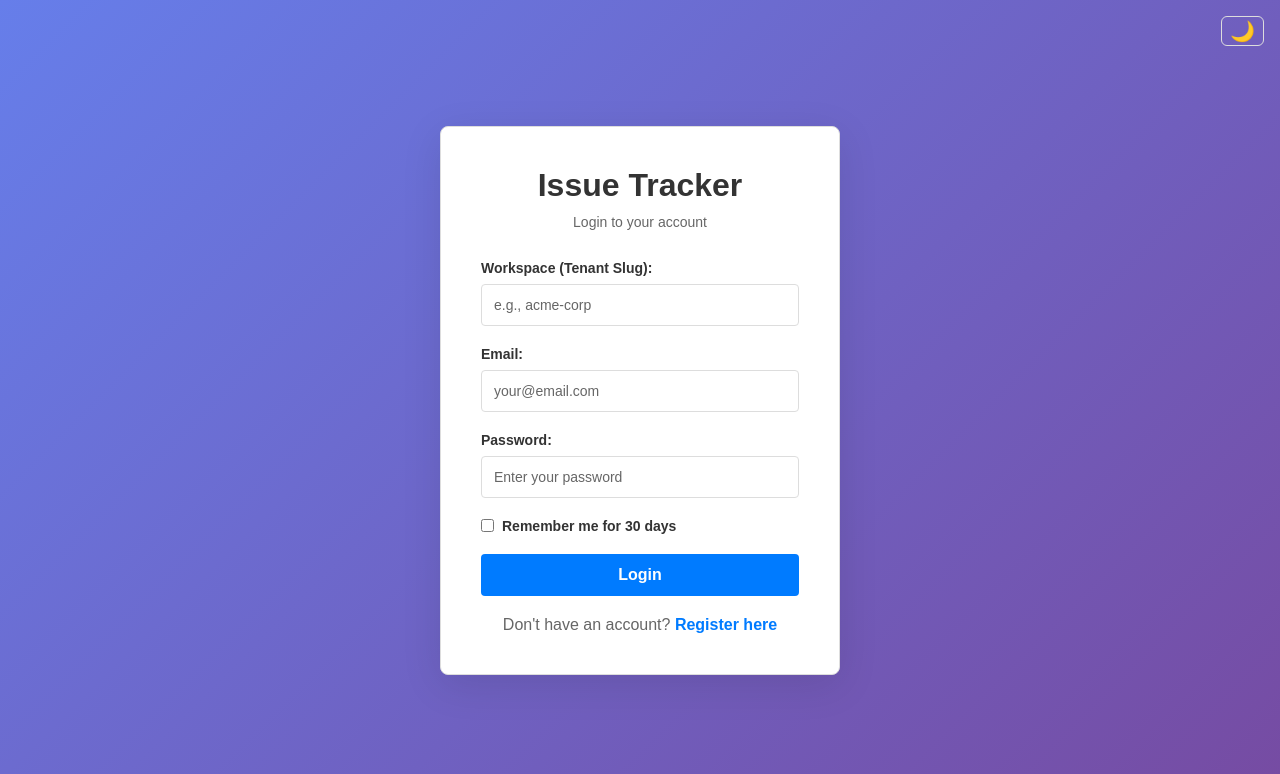
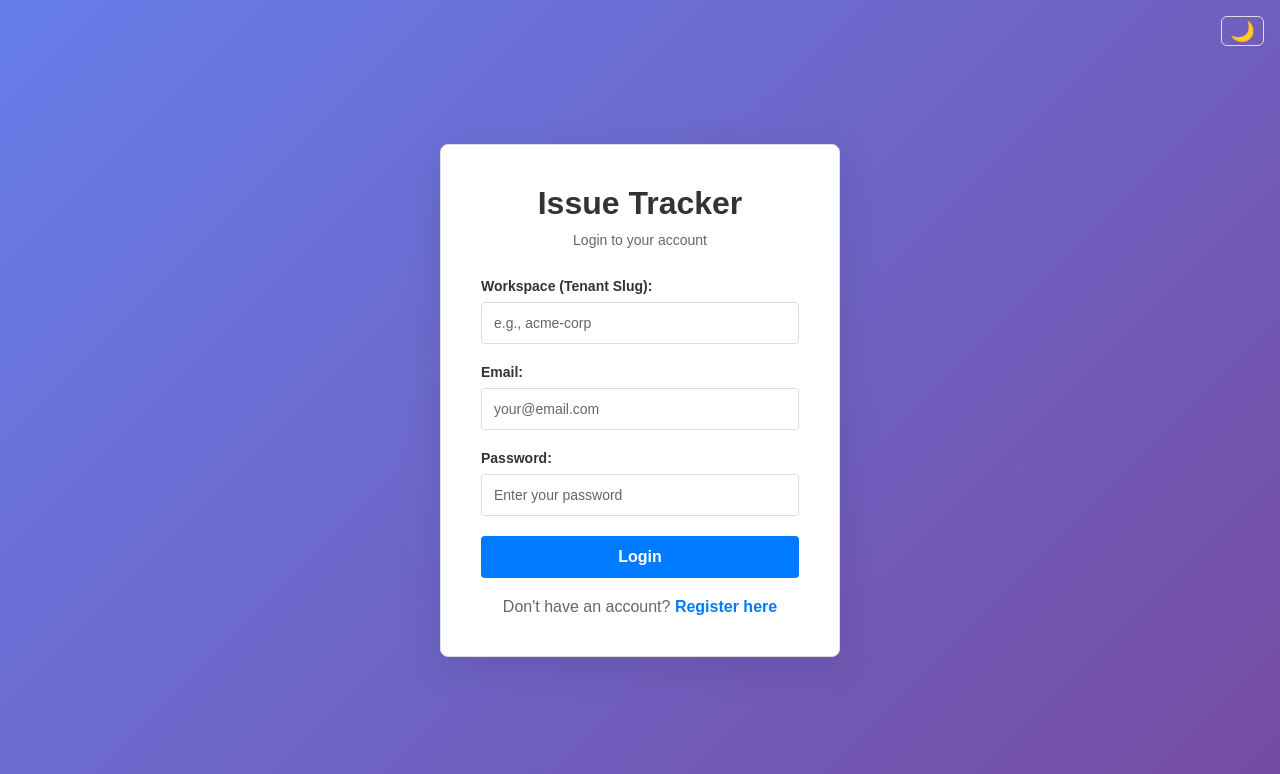
Before and after one commit to XeminoL/issue-tracker, a Flask app: page /login in a window 1280 px wide. Shown: the top 774 px of the page. Run offline with Flask 3, Linux system fonts and the light colour scheme.

Commit message:
Revert "feat: add Remember Me persistent login with cookies"
This reverts commit 215e166a0e7b8cbc52e6316c5139a9a25f99d0f7.

```diff
--- a/app.py
+++ b/app.py
@@ -42,17 +42,7 @@ def login_required(f):
     @wraps(f)
     def decorated_function(*args, **kwargs):
         if 'user_id' not in session or 'tenant_id' not in session:
-            auth_token = request.cookies.get('auth_token')
-            if auth_token:
-                payload = auth_service.verify_token(auth_token)
-                if payload:
-                    session['user_id'] = payload['user_id']
-                    session['tenant_id'] = payload['tenant_id']
-                else:
-                    return redirect(url_for('login'))
-            else:
-                return redirect(url_for('login'))
-
+            return redirect(url_for('login'))
         user = get_current_user()
         tenant = get_current_tenant()
         if not user or not tenant:
@@ -121,21 +111,7 @@ def login():
 
             session['user_id'] = user.id
             session['tenant_id'] = tenant.id
-
-            response = redirect(url_for('dashboard'))
-
-            remember_me = data.get('remember_me') == 'on'
-            if remember_me:
-                token = auth_service.generate_token(user.id, tenant.id, expires_in=30*24*3600)
-                response.set_cookie(
-                    'auth_token',
-                    token,
-                    max_age=30*24*3600,
-                    httponly=True,
-                    samesite='Lax'
-                )
-
-            return response
+            return redirect(url_for('dashboard'))
         except NotFoundError:
             raise
         except ValidationError as e:
@@ -214,9 +190,7 @@ def dashboard():
 @login_required
 def logout():
     session.clear()
-    response = redirect(url_for('login'))
-    response.delete_cookie('auth_token')
-    return response
+    return redirect(url_for('login'))
 
 
 @app.route('/api/issues', methods=['GET'])
--- a/templates/login.html
+++ b/templates/login.html
@@ -147,11 +147,6 @@
                 <input type="password" id="password" name="password" placeholder="Enter your password" required>
             </div>
 
-            <div class="form-group" style="display: flex; align-items: center; gap: 8px;">
-                <input type="checkbox" id="remember_me" name="remember_me">
-                <label for="remember_me" style="margin: 0;">Remember me for 30 days</label>
-            </div>
-
             <button type="submit">Login</button>
         </form>
 
```
